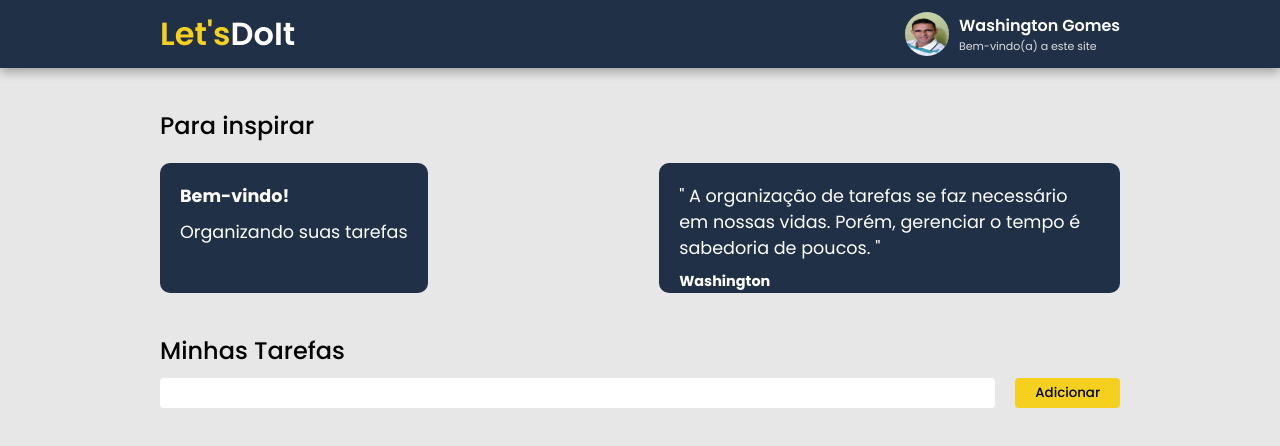
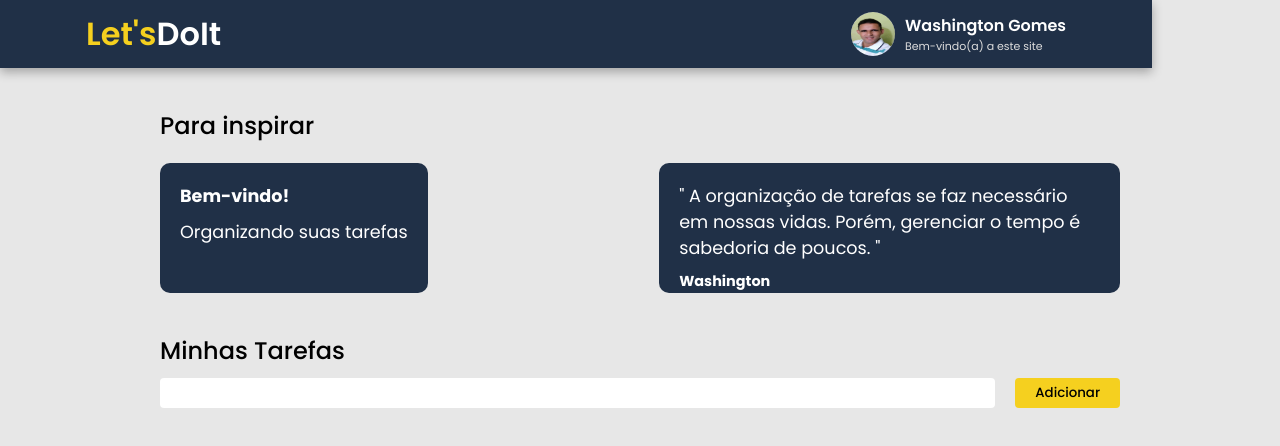
Before and after one commit to washingtongomes/web-challenge1, a React (Create React App) app: page / in a window 1280 px wide. Shown: the top 446 px of the page. Built offline with nearby package versions, Linux system fonts and the light colour scheme; the HTML template or start-up script is replaced by a standard one.

Commit message:
Update styles.css

```diff
--- a/src/components/Header/styles.css
+++ b/src/components/Header/styles.css
@@ -1,5 +1,5 @@
 #header {
-  width: 100%;
+  width: 90%;
   padding: 10px 0;
   background-color: rgb(32, 48, 71);
   color: white;
@@ -7,7 +7,7 @@
 }
 
 #header nav {
-  max-width: 960px;
+  max-width: 980px;
   margin: 0 auto;
 
   display: flex;
```
